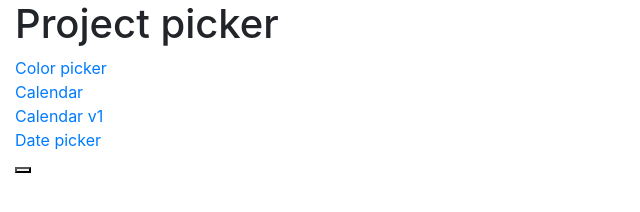
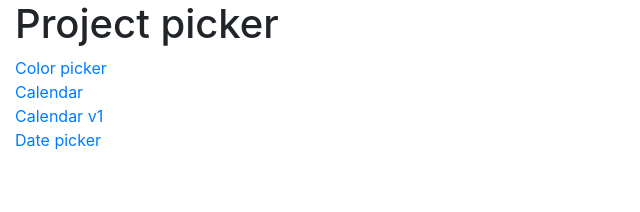
Before and after one commit to danchou-san/features-dev, a plain HTML site: page index.html in a window 1280 px wide. Shown: the full height of the page, 0-640 px from the left. Drawn offline with nearby package versions, Linux system fonts and the light colour scheme.

Commit message:
Removed something

```diff
--- a/index.html
+++ b/index.html
@@ -19,8 +19,6 @@
         <a href="calendar_v1.html">Calendar v1</a>
 	      <br>
     		<a href="date-picker.html">Date picker</a>
-	      <br>
-    		<a href="https://hentaihaven.org"><button></button></a>
       </div>
   </body>
 
```
